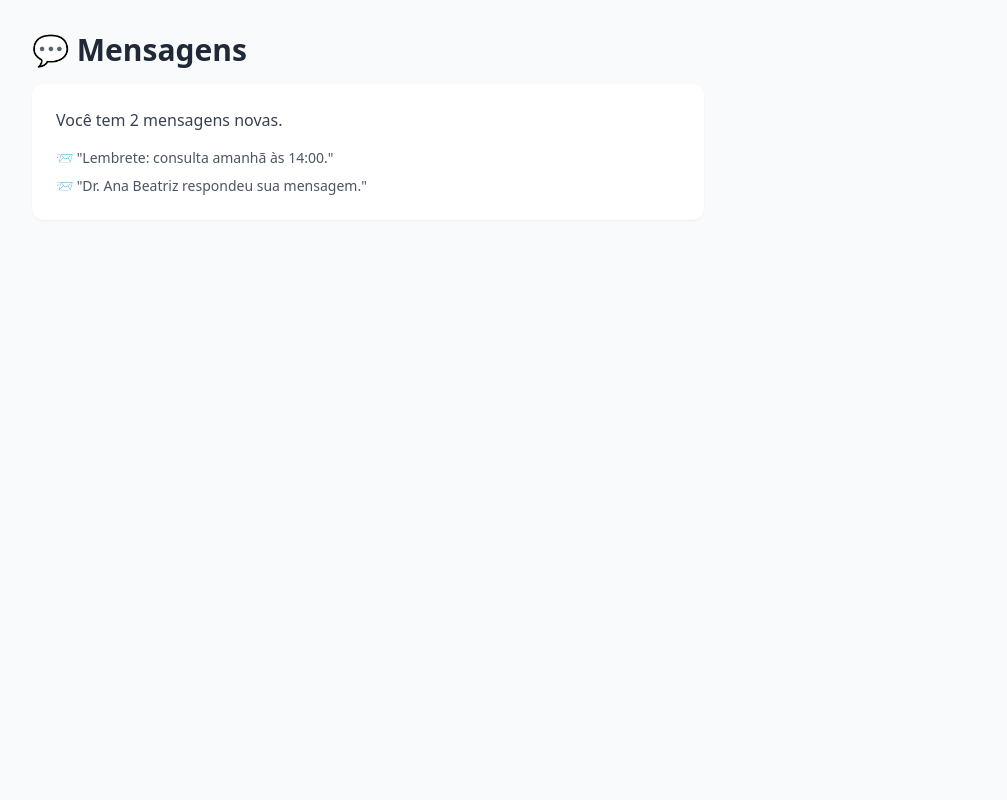
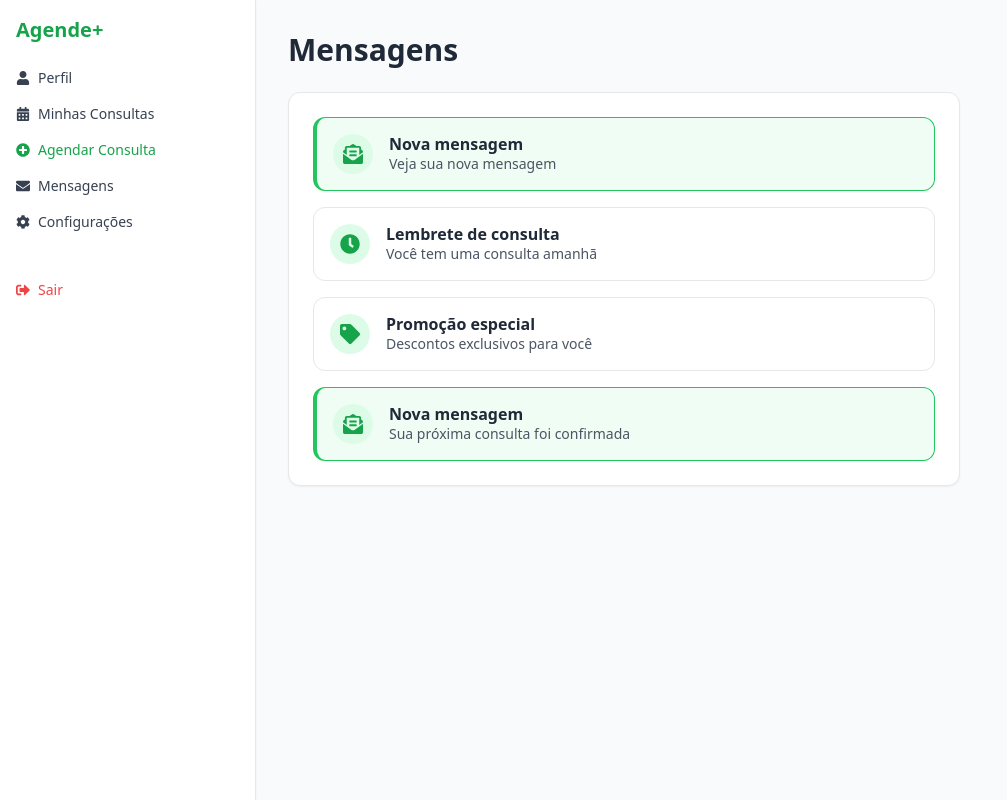
Before and after one commit to TN-Junior/AgendeMais, a React (Vite) app: page /mensagens in a window 1280 px wide. Shown: the whole page, without its empty margins (0-1007 px from the left). Built offline with nearby package versions, Linux system fonts and the light colour scheme; the HTML template or start-up script is replaced by a standard one.

Commit message:
feat: estilizou as telas de Mensagens & Agendar Consulta

```diff
--- a/src/pages/agendar-consulta/AgendarConsulta.tsx
+++ b/src/pages/agendar-consulta/AgendarConsulta.tsx
@@ -1,27 +1,55 @@
 // src/pages/AgendarConsulta.tsx
-
+import Sidebar from '../sidebar/Sidebar';
 
 export default function AgendarConsulta() {
   return (
-    <div className="p-8 bg-gray-50 min-h-screen">
-      <h1 className="text-3xl font-bold text-gray-800 mb-4">➕ Agendar Nova Consulta</h1>
-      <div className="bg-white p-6 rounded-xl shadow-sm max-w-xl">
+    <div className="flex h-screen bg-gray-50">
+      <Sidebar />
+
+      <main className="flex-1 p-8 overflow-y-auto flex items-center justify-center">
+        <div className="w-full max-w-md">
+          <h1 className="text-3xl font-bold text-gray-800 mb-6">Agendar Consulta</h1>
+
+          <div className="bg-white p-6 rounded-xl shadow-sm border border-gray-200">
+            <h2 className="text-lg font-semibold text-gray-900 mb-4">Detalhes da Consulta</h2>
             <form className="space-y-4">
               <div>
-            <label className="block text-sm text-gray-700">Nome do profissional</label>
-            <input className="w-full mt-1 p-2 border border-gray-300 rounded-lg" type="text" placeholder="Dr. Ana Beatriz" />
+                <label className="block text-sm text-gray-700 mb-1">Médico(a)</label>
+                <select className="w-full border border-gray-300 rounded-lg p-2 focus:outline-none focus:ring-2 focus:ring-green-400">
+                  <option value="">Selecione</option>
+                  <option value="ana">Dra. Ana Beatriz</option>
+                  <option value="carlos">Dr. Carlos Lima</option>
+                </select>
               </div>
+
               <div>
-            <label className="block text-sm text-gray-700">Data</label>
-            <input className="w-full mt-1 p-2 border border-gray-300 rounded-lg" type="date" />
+                <label className="block text-sm text-gray-700 mb-1">Data</label>
+                <input
+                  type="date"
+                  className="w-full border border-gray-300 rounded-lg p-2 focus:outline-none focus:ring-2 focus:ring-green-400"
+                  defaultValue="2024-04-25"
+                />
               </div>
+
               <div>
-            <label className="block text-sm text-gray-700">Horário</label>
-            <input className="w-full mt-1 p-2 border border-gray-300 rounded-lg" type="time" />
+                <label className="block text-sm text-gray-700 mb-1">Hora</label>
+                <input
+                  type="time"
+                  className="w-full border border-gray-300 rounded-lg p-2 focus:outline-none focus:ring-2 focus:ring-green-400"
+                  defaultValue="15:00"
+                />
               </div>
-          <button type="submit" className="bg-green-500 hover:bg-green-600 text-white py-2 px-4 rounded-lg">Agendar</button>
+
+              <button
+                type="submit"
+                className="w-full bg-green-500 hover:bg-green-600 text-white py-2 px-4 rounded-lg transition"
+              >
+                Agendar
+              </button>
             </form>
           </div>
         </div>
+      </main>
+    </div>
   );
 }
--- a/src/pages/mensagens/Mensagens.tsx
+++ b/src/pages/mensagens/Mensagens.tsx
@@ -1,17 +1,126 @@
 // src/pages/Mensagens.tsx
-
+import { useState } from 'react';
+import Sidebar from '../sidebar/Sidebar';
+import { FaEnvelopeOpenText, FaClock, FaTag } from 'react-icons/fa';
 
 export default function Mensagens() {
+  const [modoChat, setModoChat] = useState(false);
+
+  const notificacoes = [
+    {
+      id: 1,
+      titulo: 'Nova mensagem',
+      conteudo: 'Veja sua nova mensagem',
+      icone: <FaEnvelopeOpenText className="w-5 h-5" />, nova: true
+    },
+    {
+      id: 2,
+      titulo: 'Lembrete de consulta',
+      conteudo: 'Você tem uma consulta amanhã',
+      icone: <FaClock className="w-5 h-5" />, nova: false
+    },
+    {
+      id: 3,
+      titulo: 'Promoção especial',
+      conteudo: 'Descontos exclusivos para você',
+      icone: <FaTag className="w-5 h-5" />, nova: false
+    },
+    {
+      id: 4,
+      titulo: 'Nova mensagem',
+      conteudo: 'Sua próxima consulta foi confirmada',
+      icone: <FaEnvelopeOpenText className="w-5 h-5" />, nova: true
+    }
+  ];
+
+  const mensagens = [
+    {
+      id: 1,
+      remetente: 'Dra. Ana Beatriz',
+      horario: '10:30',
+      conteudo: 'Olá João! Lembre-se da sua consulta amanhã às 14:00.',
+      recebida: true
+    },
+    {
+      id: 2,
+      remetente: 'Você',
+      horario: '08:15',
+      conteudo: 'Bom dia doutora, gostaria de confirmar o horário da consulta.',
+      recebida: false
+    }
+  ];
+
   return (
-    <div className="p-8 bg-gray-50 min-h-screen">
-      <h1 className="text-3xl font-bold text-gray-800 mb-4">💬 Mensagens</h1>
-      <div className="bg-white p-6 rounded-xl shadow-sm max-w-2xl">
-        <p className="text-gray-700">Você tem 2 mensagens novas.</p>
-        <ul className="mt-4 space-y-2">
-          <li className="text-sm text-gray-600">📨 "Lembrete: consulta amanhã às 14:00."</li>
-          <li className="text-sm text-gray-600">📨 "Dr. Ana Beatriz respondeu sua mensagem."</li>
-        </ul>
-      </div>
+    <div className="flex h-screen bg-gray-50">
+      <Sidebar />
+
+      <main className="flex-1 p-8 overflow-y-auto">
+        <h1
+          className="text-3xl font-bold text-gray-800 mb-6 cursor-pointer hover:underline"
+          onClick={() => setModoChat(false)}
+        >
+          Mensagens
+        </h1>
+
+        {!modoChat ? (
+          <div className="bg-white rounded-xl shadow-sm border border-gray-200 max-w-2xl p-6 space-y-4">
+            {notificacoes.map((msg) => (
+              <div
+                key={msg.id}
+                onClick={() => setModoChat(true)}
+                className={`flex items-center gap-4 p-4 border border-gray-200 rounded-xl hover:bg-gray-50 hover:shadow-sm hover:scale-[1.01] transition cursor-pointer ${msg.nova ? 'border-l-4 border-green-500 bg-green-50' : ''}`}
+              >
+                <div className="w-10 h-10 rounded-full bg-green-100 text-green-600 flex items-center justify-center">
+                  {msg.icone}
+                </div>
+                <div>
+                  <p className="font-semibold text-gray-800 leading-tight">{msg.titulo}</p>
+                  <p className="text-sm text-gray-600">{msg.conteudo}</p>
+                </div>
+              </div>
+            ))}
+          </div>
+        ) : (
+          <div className="bg-white rounded-xl shadow-sm border border-gray-200 max-w-2xl p-6">
+            <div className="space-y-6">
+              {mensagens.map((msg) => (
+                <div
+                  key={msg.id}
+                  className={`flex ${msg.recebida ? 'justify-start' : 'justify-end'}`}
+                >
+                  <div
+                    className={`max-w-[70%] p-4 rounded-xl text-sm shadow-sm ${
+                      msg.recebida
+                        ? 'bg-gray-100 text-gray-800'
+                        : 'bg-green-100 text-green-800'
+                    }`}
+                  >
+                    <p className="font-medium mb-1">
+                      {msg.recebida ? msg.remetente : 'Você'}{' '}
+                      <span className="text-xs text-gray-500">às {msg.horario}</span>
+                    </p>
+                    <p>{msg.conteudo}</p>
+                  </div>
+                </div>
+              ))}
+            </div>
+
+            <form className="mt-6 flex gap-2">
+              <input
+                type="text"
+                placeholder="Digite sua mensagem..."
+                className="flex-1 border border-gray-300 rounded-lg p-2 focus:outline-none focus:ring-2 focus:ring-green-400"
+              />
+              <button
+                type="submit"
+                className="bg-green-500 hover:bg-green-600 text-white px-4 py-2 rounded-lg"
+              >
+                Enviar
+              </button>
+            </form>
+          </div>
+        )}
+      </main>
     </div>
   );
 }
```
Lines whose indentation alone changed are shown as unchanged.
